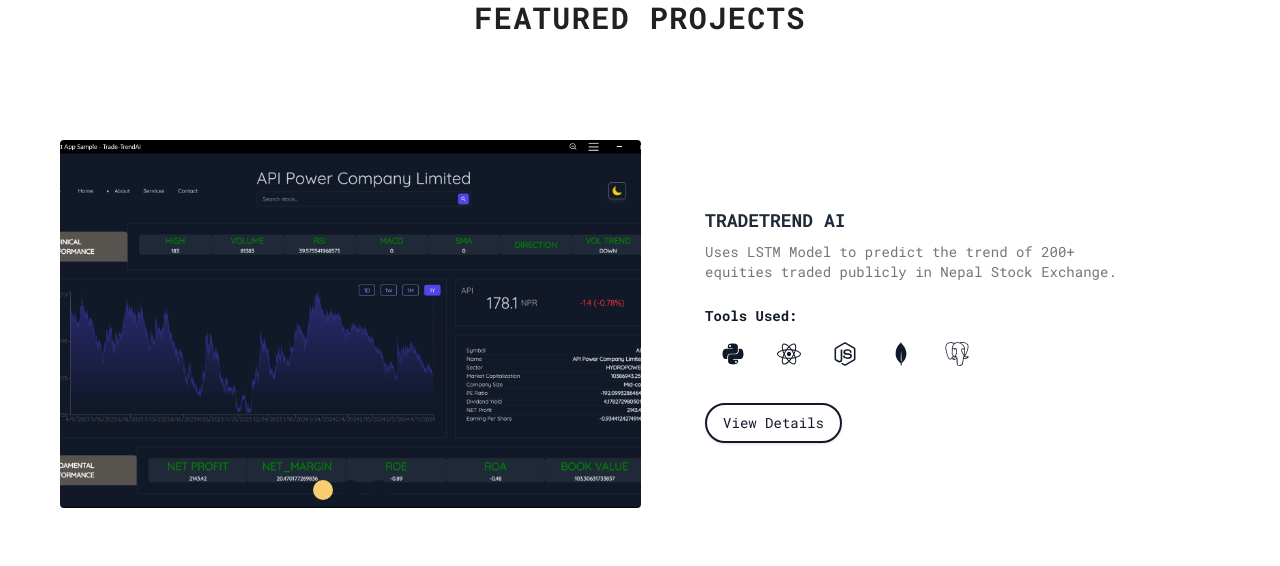
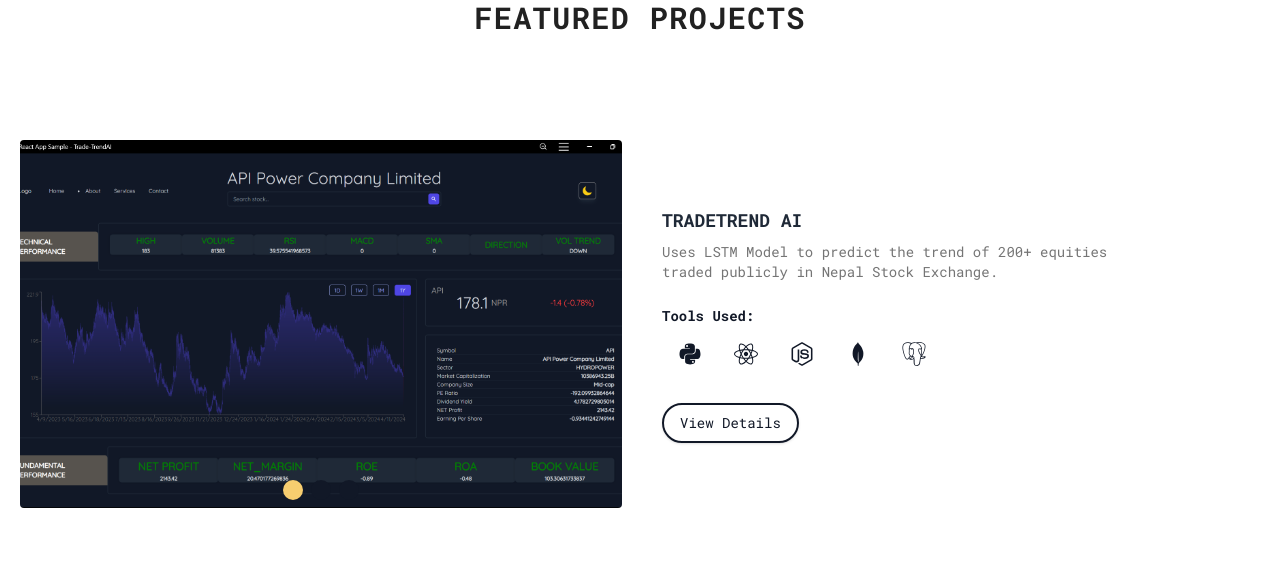
Before and after one commit to jansu11/website, a React (Vite) app: page / in a window 1280 px wide. Shown: the part 880-1446 px from the top of the page. Built offline with nearby package versions, Linux system fonts and the light colour scheme.

Commit message:
mob layout

```diff
--- a/src/components/Project/Card.jsx
+++ b/src/components/Project/Card.jsx
@@ -19,7 +19,7 @@
             whileInView={{ opacity: 1, y: 0 }}
             transition={{ duration: 0.5, delay:  0.1 }}
             >
-            <div className="flex flex-col  md:flex-row  bg-white  dark:bg-transparent  overflow-hidden min-h-96 min-w-full md:w-3/4 mx-5 px-5">
+            <div className="flex flex-col  md:flex-row  bg-white  dark:bg-transparent  overflow-hidden min-h-96 sm:max-w-full lg:min-w-full md:min-w-full md:w-3/4 lg:mx-auto px-auto ">
 
                 {/* Left Side - Image Slider */}
                 <div className=" md:w-1/2 relative  mx-3 " >
@@ -45,7 +45,7 @@
                 </div>
 
                 {/* Right Side - Project Details */}
-                <div className="w-full md:w-1/2 p-6 ml-5 min-h-full flex flex-col  items-start justify-center ">
+                <div className="w-full md:w-1/2  ml-5 min-h-full flex flex-col  items-start justify-center ">
                     <h2 className="text-lg font-bold dark:text-secondary-dark  text-gray-800 mb-2">
                     {project.title}
                     </h2>
```
